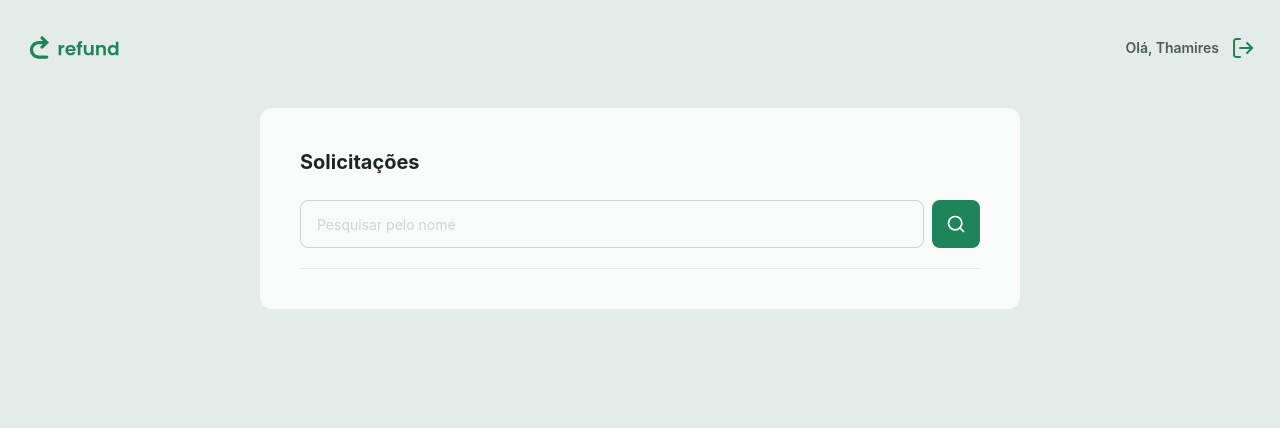
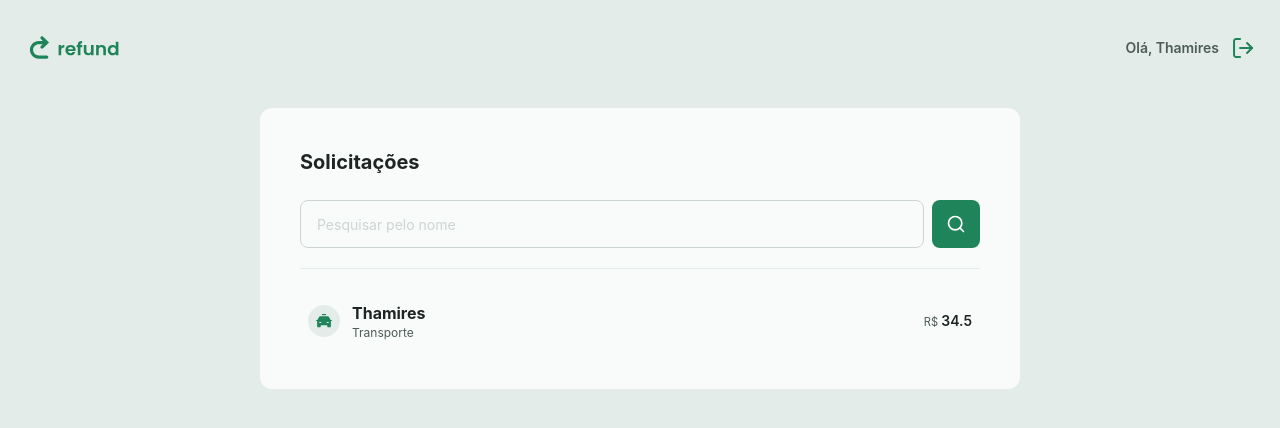
Before and after one commit to thamiressarges/refund, a React (Vite) app: page / in a window 1280 px wide. Shown: the top 428 px of the page. Built offline with nearby package versions, Linux system fonts and the light colour scheme.

Commit message:
feat: cria componente reutilizável para exibição de solicitações de reembolso e adiciona listagem de exemplo ao dashboard com personalização da barra de rolagem

```diff
--- /dev/null
+++ b/src/components/RefundItem.tsx
@@ -0,0 +1,32 @@
+export type RefundItemProps = {
+    id: string
+    name: string
+    category: string
+    amount: string
+    categoryImg: string
+}
+
+type Props = React.ComponentProps<'a'> & {
+    data: RefundItemProps
+}
+
+export function RefundItem({data, ...rest}: Props){
+    return(
+        <a className="flex items-center gap-3 hover:bg-green-50 cursor-pointer rounded-md p-2" href="" {...rest}>
+            <img
+                className="w-8 h-8"
+                src={data.categoryImg}
+                alt="Icone da categoria" />
+
+            <div className="flex flex-col flex-1">
+                <strong className=" text-sn text-gray-100">{data.name}</strong>
+                <span className="text-xs text-gray-200">{data.category}</span>
+            </div>
+
+            <span className="text-sm text-gray-100 font-semibold">
+                <small className="font-normal text-gray-200">R$ </small>
+                {data.amount}
+            </span>
+        </a>
+    )
+}
--- a/src/index.css
+++ b/src/index.css
@@ -20,3 +20,15 @@ select {
   background-position: right 0.7rem top 50%;
   background-size: 1.25rem auto;
 }
+
+::-webkit-scrollbar {
+  width: 0.4rem;
+}
+
+::-webkit-scrollbar-thumb {
+  background-color: #e4ece9;
+}
+
+::-webkit-scrollbar-track {
+  background-color: transparent;
+}
--- a/src/pages/Dashboard.tsx
+++ b/src/pages/Dashboard.tsx
@@ -3,6 +3,16 @@ import { Input } from "../components/Input"
 import { Button } from "../components/Button"
 
 import searchSvg from '../assets/search.svg'
+import { RefundItem } from "../components/RefundItem"
+import { CATEGORIES } from "../utils/Categories"
+
+const REFUND_EXAMPLE = {
+    id: '123',
+    name: 'Thamires',
+    category: 'Transporte',
+    amount: '34.5',
+    categoryImg: CATEGORIES['transport'].icon
+}
 
 export function Dashboard(){
     const [name, setName] = useState('')
@@ -25,6 +35,10 @@ export function Dashboard(){
                     <img src={searchSvg} alt="Icone de pesquisar" className="w-5"/>
                 </Button>
             </form>
+
+            <div className="mt-6 flex flex-col gap-4 max-h-[342px] overflow-y-scroll">
+                <RefundItem data={REFUND_EXAMPLE}/>
+            </div>
         </div>
     )
 }
```
